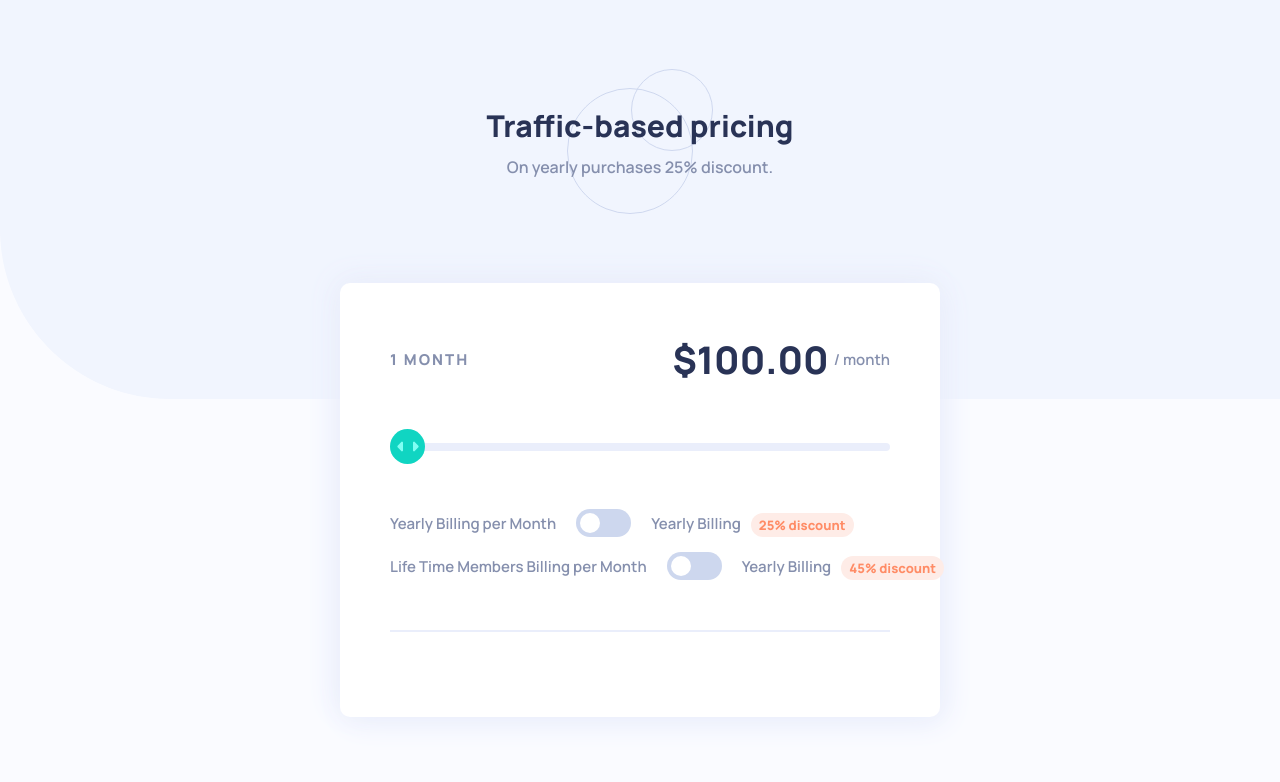
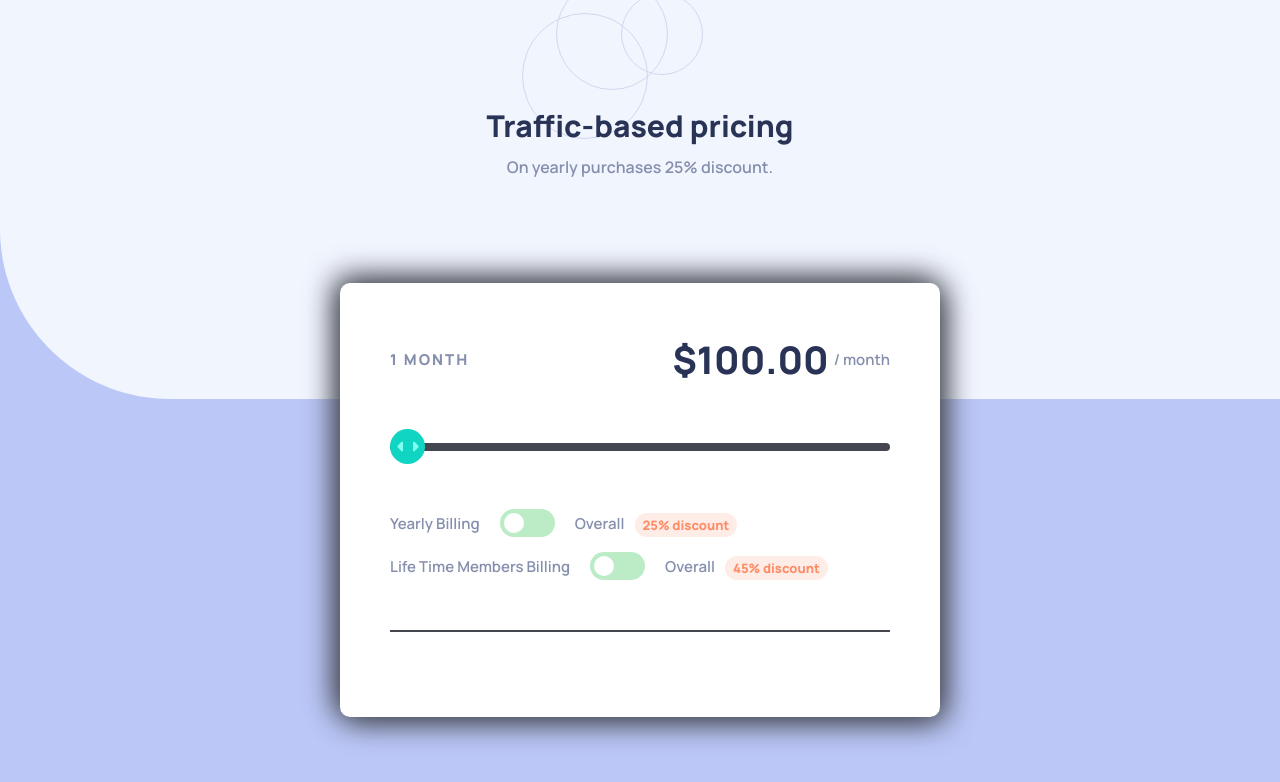
Before and after one commit to nazmul-piash/active-pricing, a Vue app: page / in a window 1280 px wide. Shown: the top 782 px of the page. Built offline with nearby package versions, Linux system fonts and the light colour scheme.

Commit message:
Few designe changed

```diff
--- a/src/assets/base.css
+++ b/src/assets/base.css
@@ -18,11 +18,11 @@
   /* Pricing Component Background */
   --c-white: hsl(0, 0%, 100%);
   /* Main Background */
-  --c-very-pale-blue: hsl(230, 100%, 99%);
+  --c-very-pale-blue: hsl(228, 79%, 85%);
   /* Empty Slider Bar */
-  --c-light-grayish-blue: hsl(224, 65%, 95%);
+  --c-light-grayish-blue: hsl(225, 8%, 29%);
   /* Toggle Background */
-  --c-light-grayish-blue-toggle: hsl(223, 50%, 87%);
+  --c-light-grayish-blue-toggle: hsl(133, 57%, 83%);
   /* Text */
   --c-grayish-blue: hsl(225, 20%, 60%);
   /* Text & CTA Background */
--- a/src/components/PricingBlockCard.vue
+++ b/src/components/PricingBlockCard.vue
@@ -17,24 +17,24 @@
     />
     <div class="">
     <div class="period-block">
-      <p class="period-paragraph">Yearly Billing per Month</p>
+      <p class="period-paragraph">Yearly Billing </p>
       <label class="period-checkbox-group">
         <input @click="togglePeriod" class="period-checkbox" id="checkbox1" type="checkbox" />
         <span class="period-checkbox-round"></span>
       </label>
       <p class="period-paragraph">
-        Yearly Billing <span class="discount discount-desc">25% discount</span
+        Overall <span class="discount discount-desc">25% discount</span
         ><span class="discount discount-mob">-25%</span>
       </p>
     </div>
     <div class="period-block">
-      <p class="period-paragraph">Life Time Members Billing per Month</p>
+      <p class="period-paragraph">Life Time Members Billing </p>
       <label class="period-checkbox-group">
         <input @click="togglePeriod" class="period-checkbox" id="checkbox2" type="checkbox" />
         <span class="period-checkbox-round"></span>
       </label>
       <p class="period-paragraph">
-        Yearly Billing <span class="discount discount-desc">45% discount</span
+        Overall <span class="discount discount-desc">45% discount</span
         ><span class="discount discount-mob">-45%</span>
       </p>
     </div>
```
Also changed, not shown: src/assets/images/pattern-circles.svg.
